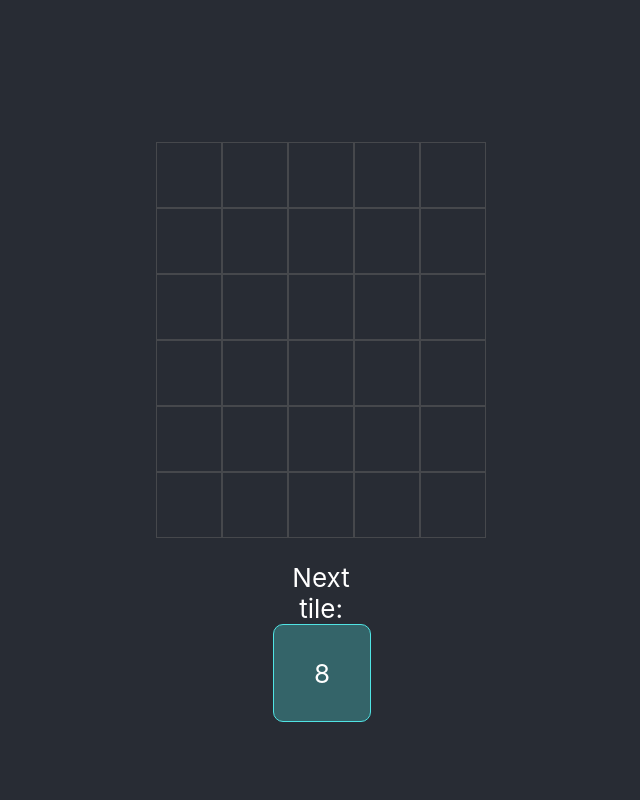
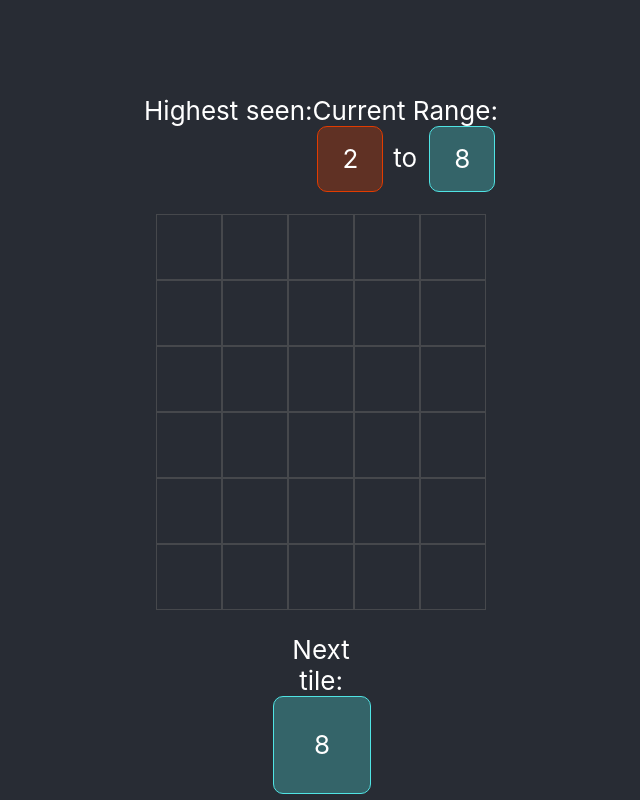
Before and after one commit to blambo/2048-clone, a React (Create React App) app: page / in a window 1280 px wide. Shown: the whole page, without its empty margins (319-959 px from the left). Built offline with nearby package versions, Linux system fonts and the light colour scheme.

Commit message:
adding current stats

```diff
--- a/src/App.css
+++ b/src/App.css
@@ -1,10 +1,5 @@
 .App {
   text-align: center;
-}
-
-.App-logo {
-  height: 40vmin;
-  pointer-events: none;
 }
 
 .App-header {
@@ -25,3 +20,7 @@
 .App-link {
   color: #61dafb;
 }
+
+.App-stats {
+  position: absolute;
+}
--- a/src/App.tsx
+++ b/src/App.tsx
@@ -1,8 +1,10 @@
 import React, { useEffect, useState } from 'react';
 import './App.css';
 import { addTile, createAppState, runAppStep } from './AppState';
+import AppStats from './AppStats';
 import Grid from './Grid';
 import PreviewTile from './PreviewTile';
+import { Values } from './Values';
 
 function App() {
   const [appState, setAppState] = useState(createAppState());
@@ -21,6 +23,7 @@ function App() {
   return (
     <div className="App">
       <header className="App-header">
+        <AppStats highest={appState.highestSeen} bottomRange={Values[appState.nextTileRange.start]} topRange={Values[appState.nextTileRange.end]} />
         <Grid grid={appState.grid} addTile={addTileWrapper} />
         <div className="App-preview-holder">
           <PreviewTile value={appState.nextTile} />
--- /dev/null
+++ b/src/AppStats.css
@@ -0,0 +1,32 @@
+.AppStats {
+  margin: 24px;
+  display: flex;
+  align-items: center;
+}
+
+.AppStats-highest {
+  display: flex;
+  flex-direction: column;
+  align-items: center;
+}
+
+.AppStats-range-stats {
+  display: flex;
+  flex-direction: column;
+  align-items: center;
+}
+
+.AppStats-range-holder {
+  display: flex;
+  justify-content: center;
+  align-items: center;
+}
+
+.AppStats-range-divider {
+  padding: 12px;
+}
+
+.AppStats-tile-holder {
+  height: 64px;
+  width: 64px;
+}
--- /dev/null
+++ b/src/AppStats.tsx
@@ -0,0 +1,37 @@
+import React from "react";
+import Tile from "./Tile";
+import { MaybeValue, Value } from "./Values";
+import "./AppStats.css";
+
+interface AppStatsProps {
+  highest: MaybeValue;
+  bottomRange: Value;
+  topRange: Value;
+}
+
+function AppStats(props: AppStatsProps) {
+  return (
+    <div className="AppStats">
+      <div className="AppStats-highest">
+        <div>Highest seen:</div>
+        <div className="AppStats-tile-holder">
+          {props.highest != null && <Tile value={props.highest} />}
+        </div>
+      </div>
+      <div className="AppStats-range-stats">
+        <div>Current Range:</div>
+        <div className="AppStats-range-holder">
+          <div className="AppStats-tile-holder">
+            <Tile value={props.bottomRange} />
+          </div>
+          <div className="AppStats-range-divider">to</div>
+          <div className="AppStats-tile-holder">
+            <Tile value={props.topRange} />
+          </div>
+        </div>
+      </div>
+    </div>
+  )
+}
+
+export default AppStats;
```
